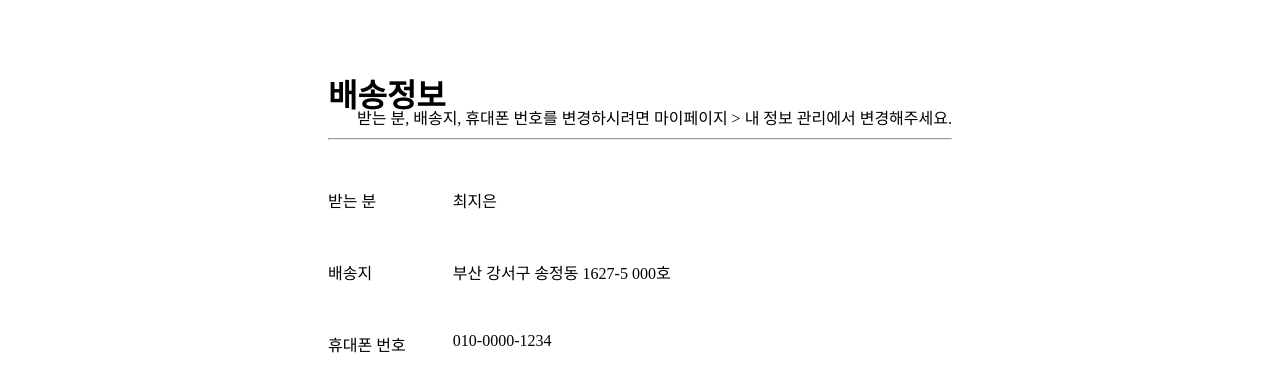
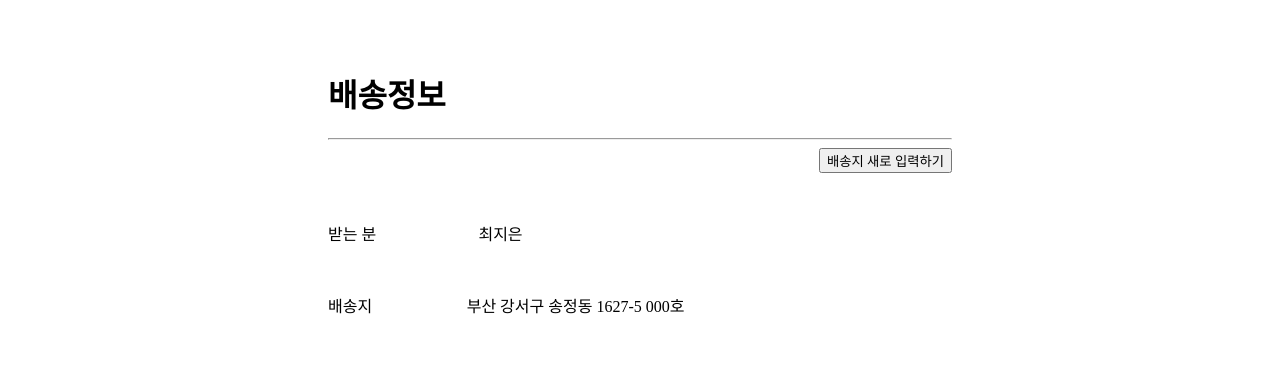
Before and after one commit to ehddn5252/AbuyZ, a Next.js app in the folder front/: page /payment in a window 1280 px wide. Shown: the part 424-790 px from the top of the page. Built offline with nearby package versions, Linux system fonts and the light colour scheme; a web font is replaced by a local one.

Commit message:
:sparkles: 다음 주소창

```diff
--- a/front/components/payment/MyShippingInfo.js
+++ b/front/components/payment/MyShippingInfo.js
@@ -1,16 +1,39 @@
-import React from "react";
+import React, { useState } from "react";
+import DaumPostcode from "react-daum-postcode";
 import styled from "styled-components";
 export default function MyShippingInfo() {
+  const [address, setAddress] = useState(0);
+  const [openPostcode, setOpenPostcode] = useState(false);
+  const [realAddress, setRealAddress] = useState("");
+  const [realNumber, setRealNumber] = useState("");
+
+  const handle = {
+    clickButton: () => {
+      setOpenPostcode((current) => !current);
+    },
+
+    selectAddress: (data) => {
+      setRealAddress(data.address);
+      setRealNumber(data.zonecode);
+      // console.log(`
+      // 주소: ${data.address},
+      // 우편번호: ${data.zonecode}
+      // `);
+      setOpenPostcode(false);
+    },
+  };
   return (
-    <RelativeDiv>
+    <div>
       <h1>배송정보</h1>
       <hr></hr>
-      <InfoDiv>
-        <span>
-          받는 분, 배송지, 휴대폰 번호를 변경하시려면 마이페이지 > 내 정보
-          관리에서 변경해주세요.
-        </span>
-      </InfoDiv>
+
+      {address == 0 ? (
+        <div>
+          <ButtonDiv>
+            <button onClick={() => setAddress(!address)}>
+              배송지 새로 입력하기
+            </button>
+          </ButtonDiv>
           <ShipDiv>
             <TwoFlexDiv>
               <span>받는 분</span>
@@ -24,10 +47,15 @@ export default function MyShippingInfo() {
             <TwoFlexDiv>
               <span>배송지</span>
             </TwoFlexDiv>
-        <EightFlexDiv>
+            <FiveFlexDiv>
               {/* 사용자의 주소 */}
+              {address == 0 ? (
                 <span>부산 강서구 송정동 1627-5 000호</span>
-        </EightFlexDiv>
+              ) : (
+                <input placeholder="주소를 입력하세요"></input>
+              )}
+            </FiveFlexDiv>
+            <ThreeFlexDiv></ThreeFlexDiv>
           </ShipDiv>
           <ShipDiv>
             <TwoFlexDiv>
@@ -38,23 +66,80 @@ export default function MyShippingInfo() {
               <span>010-0000-1234</span>
             </EightFlexDiv>
           </ShipDiv>
-    </RelativeDiv>
+        </div>
+      ) : (
+        <div>
+          <ButtonDiv>
+            <button onClick={() => setAddress(!address)}>
+              기본 배송지로 돌아가기
+            </button>
+          </ButtonDiv>
+          <ShipDiv>
+            <TwoFlexDiv>
+              <span>이름</span>
+            </TwoFlexDiv>
+            <EightFlexDiv>
+              <input
+                style={{ width: 300 }}
+                placeholder="받으실 분의 이름을 입력하세요."
+              ></input>
+            </EightFlexDiv>
+          </ShipDiv>
+          <ShipDiv>
+            <TwoFlexDiv>
+              <span>배송주소</span>
+            </TwoFlexDiv>
+            <EightFlexDiv>
+              <button onClick={handle.clickButton}>주소 찾기</button>
+            </EightFlexDiv>
+          </ShipDiv>
+          <ShipDiv>
+            <AddressDiv>
+              {openPostcode && (
+                <DaumPostcode
+                  onComplete={handle.selectAddress} // 값을 선택할 경우 실행되는 이벤트
+                  autoClose={false} // 값을 선택할 경우 사용되는 DOM을 제거하여 자동 닫힘 설정
+                />
+              )}
+              <div>
+                <span>도로명 주소: {realAddress}</span>
+                <br></br>
+                <br></br>
+                <span>우편번호: {realNumber}</span>
+                <br></br>
+                <br></br>
+                <input
+                  style={{ width: 300 }}
+                  placeholder="상세 주소를 입력하세요"
+                ></input>
+              </div>
+            </AddressDiv>
+          </ShipDiv>
+          <ShipDiv>
+            <TwoFlexDiv>
+              <span>휴대폰 번호</span>
+            </TwoFlexDiv>
+            <EightFlexDiv>
+              <input
+                style={{ width: 300 }}
+                placeholder="휴대폰 번호를 입력하세요"
+              ></input>
+            </EightFlexDiv>
+          </ShipDiv>
+        </div>
+      )}
+    </div>
   );
 }
-
-const RelativeDiv = styled.div`
-  position: relative;
-`;
-
-const InfoDiv = styled.div`
-  position: absolute;
-  top: 12%;
-  right: 0%;
-`;
 
 const ShipDiv = styled.div`
   margin-top: 3rem;
   display: flex;
+`;
+
+const ButtonDiv = styled.div`
+  display: flex;
+  justify-content: right;
 `;
 
 const TwoFlexDiv = styled.div`
@@ -63,4 +148,17 @@ const TwoFlexDiv = styled.div`
 
 const EightFlexDiv = styled.div`
   flex: 8;
+  margin-left: 2rem;
 `;
+
+const ThreeFlexDiv = styled.div`
+  flex: 2;
+`;
+
+const FiveFlexDiv = styled.div`
+  flex: 5;
+`;
+
+const AddressDiv = styled.div`
+  margin-left: 25%;
+`;
--- a/front/package.json
+++ b/front/package.json
@@ -25,6 +25,7 @@
     "next": "^12.3.1",
     "prettier": "^2.7.1",
     "react": "^18.2.0",
+    "react-daum-postcode": "3.1.1",
     "react-dom": "^18.2.0",
     "react-dropdown": "1.11.0",
     "react-router-dom": "^6.4.2",
```
Also changed, not shown: 1 other file (tests, documents, lock files or other folders). Lines whose indentation alone changed are shown as unchanged.
